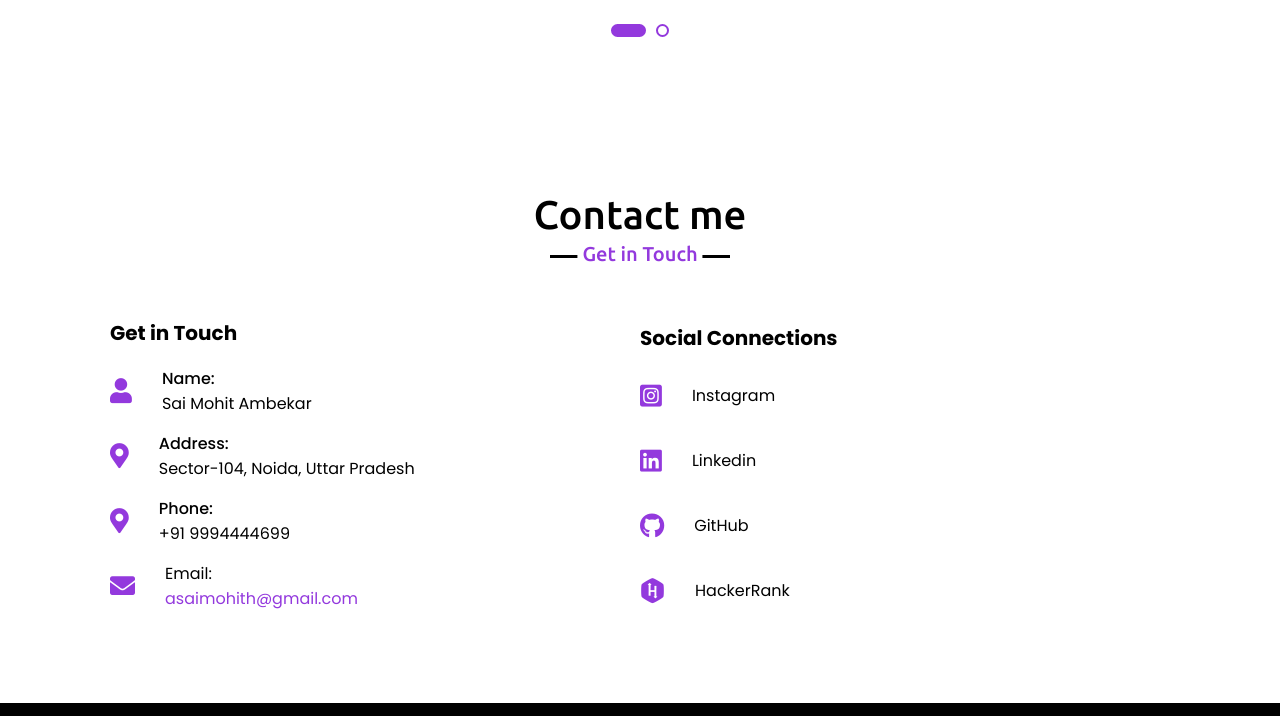
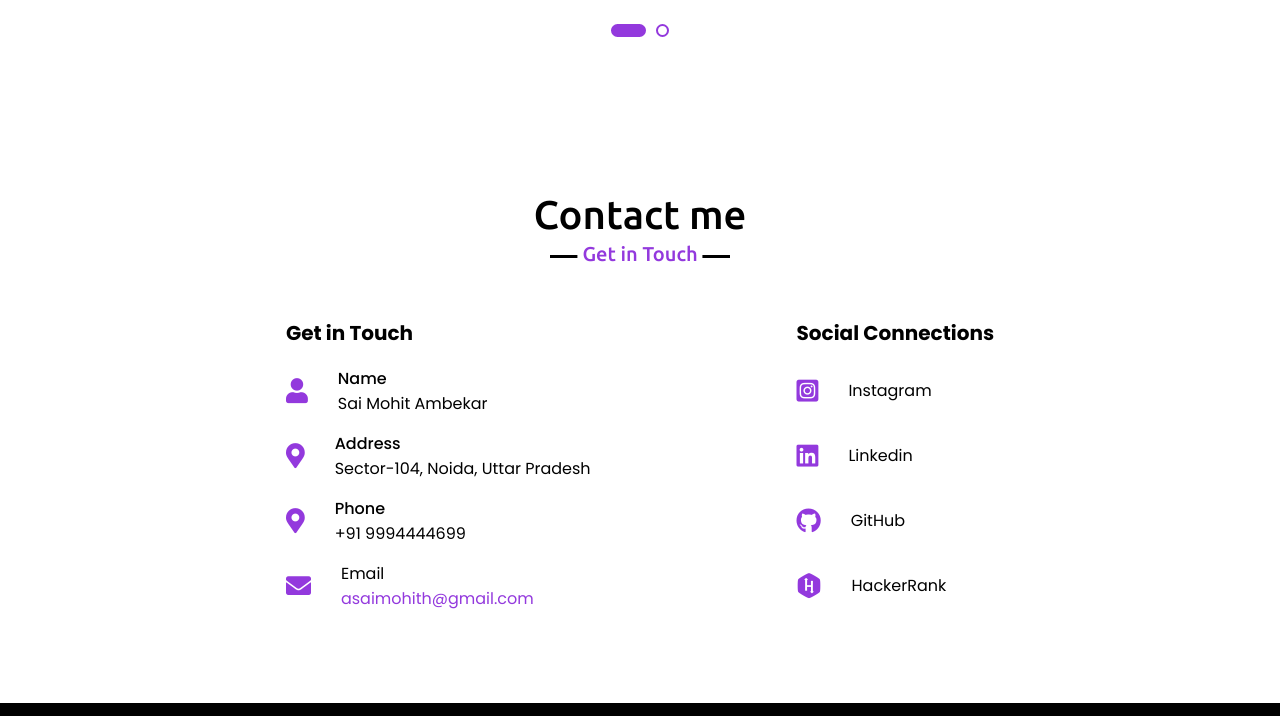
Before and after one commit to SaiMohithAmbekar/Portfolio, a plain HTML site: page index.html in a window 1280 px wide. Shown: the part 2767-3483 px from the top of the page. Drawn offline with nearby package versions, Linux system fonts and the light colour scheme.

Commit message:
fixed contact section

```diff
--- a/index.html
+++ b/index.html
@@ -216,28 +216,28 @@
                         <div class="row">
                             <i class="fas fa-user"></i>
                             <div class="info">
-                                <div class="head" style="color: black;">Name:</div>
+                                <div class="head" style="color: black;">Name</div>
                                 <div class="sub-title" style="color: black;">Sai Mohit Ambekar</div>
                             </div>
                         </div>
                         <div class="row">
                             <i class="fas fa-map-marker-alt"></i>
                             <div class="info">
-                                <div class="head" style="color: black;">Address:</div>
+                                <div class="head" style="color: black;">Address</div>
                                 <div class="sub-title" style="color: black;">Sector-104, Noida, Uttar Pradesh</div>
                             </div>
                         </div>
                         <div class="row">
                             <i class="fas fa-map-marker-alt"></i>
                             <div class="info">
-                                <div class="head" style="color: black;">Phone:</div>
+                                <div class="head" style="color: black;">Phone</div>
                                 <div class="sub-title" style="color: black;">+91 9994444699</div>
                             </div>
                         </div>
                         <div class="row">
                             <i class="fas fa-envelope"></i>
                             <div class="info"></div>
-                            <div class="head">Email:
+                            <div class="head">Email
                                 <div class="sub-title"><a href="mailto:asaimohith@gmail.com" style="color: #9339dd;">asaimohith@gmail.com</a></div>
                             </div>
                         </div>
--- a/style.css
+++ b/style.css
@@ -54,8 +54,7 @@ section{
 .contact .contact-content{
     display: flex;
     flex-wrap: wrap;
-    align-items: center;
-    justify-content: center;
+    justify-content: space-evenly;
 }
 
 section .title{
@@ -520,9 +519,9 @@ section .title::after{
     background-color: white;
 }
 
-.contact .contact-content .column{
-    width: calc(50% - 30px);
-}
+/* .contact .contact-content .column{
+    width: calc(22% - 1.15px);
+} */
 
 .contact .contact-content .text{
     font-size: 20px;
```
